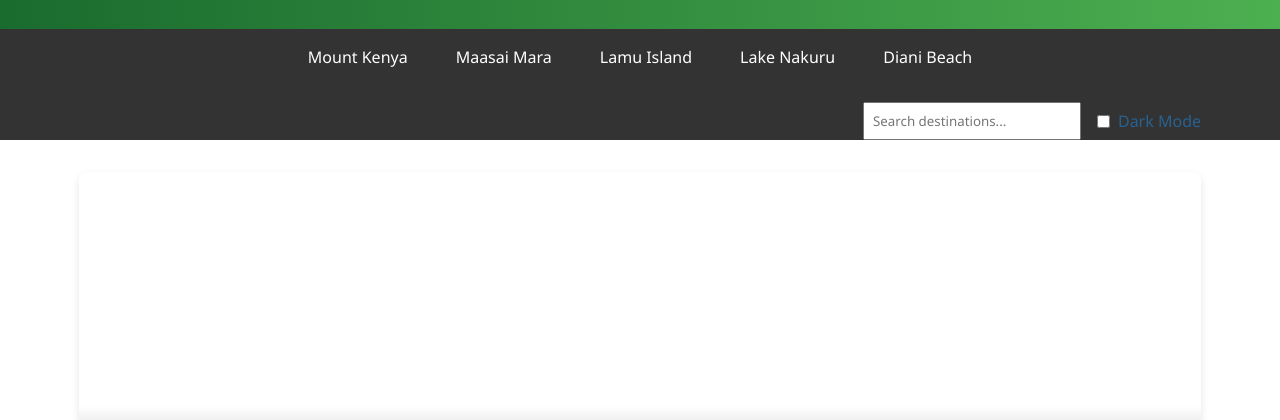
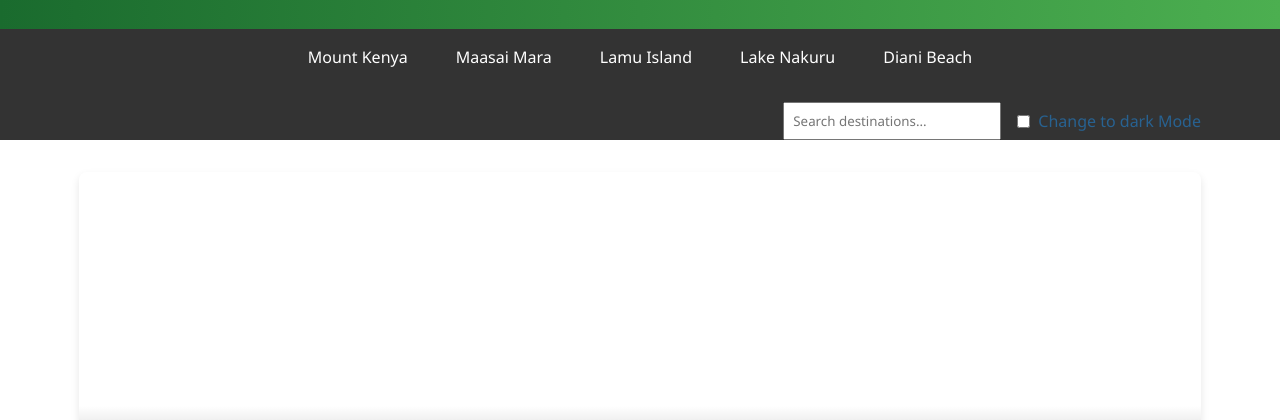
Before and after one commit to morriskaria/Jambo-Journeys, a website: page index.html in a window 1280 px wide. Shown: the part 138-558 px from the top of the page. Drawn offline with Linux system fonts and the light colour scheme; no server answers.

Commit message:
dark mode updated

```diff
--- a/index.html
+++ b/index.html
@@ -28,7 +28,7 @@
             <input type="text" id="search-input" placeholder="Search destinations..." style="padding:0.5rem;">
             <label style="display:flex;align-items:center;gap:0.5rem;">
             <input type="checkbox" id="dark-toggle">
-              Dark Mode
+              Change to dark Mode
              </label>
     </div>
 
```
